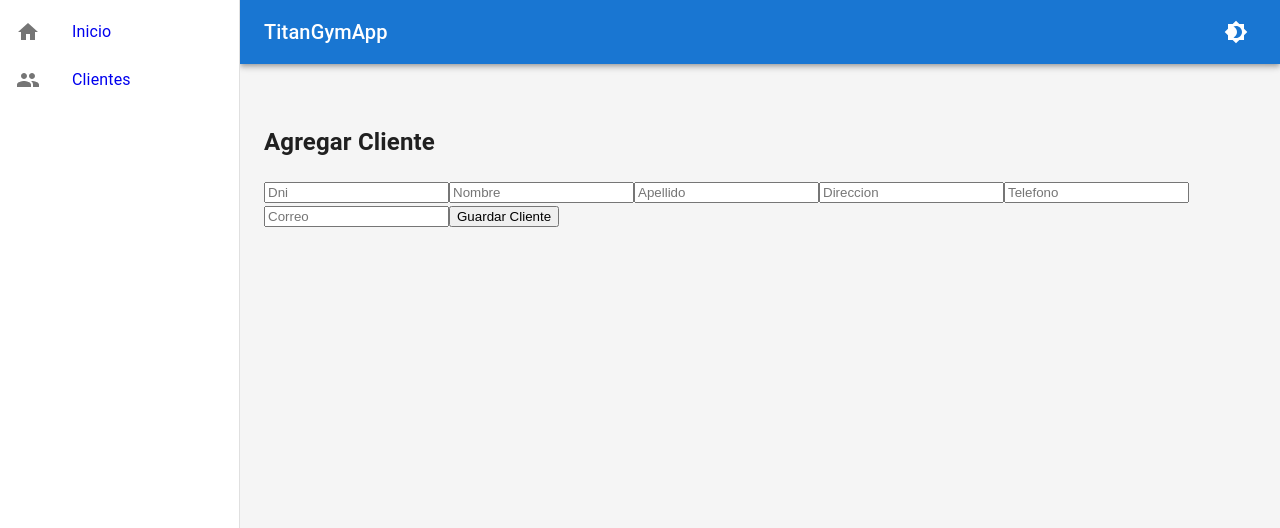
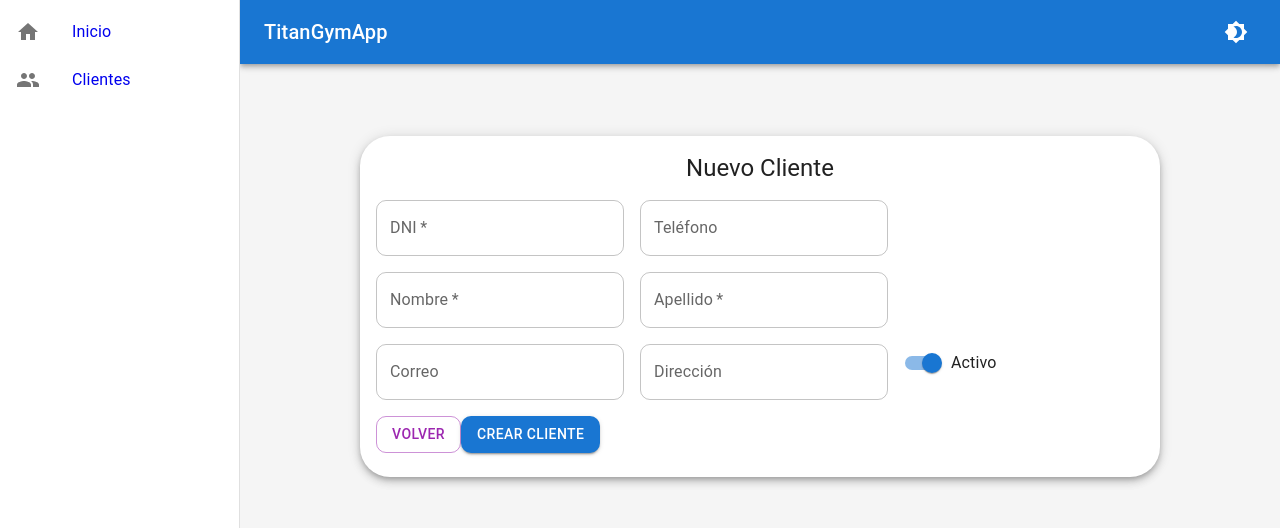
Before and after one commit to AntonioMelino/TitanGymApp, a React app in the folder frontend/: page /clientes/nuevo in a window 1280 px wide. Shown: the top 528 px of the page. Built offline with nearby package versions, Linux system fonts and the light colour scheme; the HTML template or start-up script is replaced by a standard one.

Commit message:
style(frontend): improve visual design of client creation form
style(frontend): improve visual design of client creation form

- Enhance layout and spacing of input fields.
- Adjust colors and typography for better readability.
- Improve button alignment and form responsiveness.

```diff
--- a/frontend/src/features/clientes/ClienteForm.jsx
+++ b/frontend/src/features/clientes/ClienteForm.jsx
@@ -1,96 +1,201 @@
-import { useState } from "react";
+import React, { useEffect, useState } from "react";
+import {
+  Box,
+  Button,
+  Card,
+  CardContent,
+  Grid,
+  TextField,
+  Typography,
+  Switch,
+  FormControlLabel,
+  Stack,
+  Alert,
+} from "@mui/material";
+import { useNavigate, useParams } from "react-router-dom";
+import axios from "axios";
 
-function ClienteForm() {
-  const [formData, setFormData] = useState({
+const ClienteForm = () => {
+  const { id } = useParams();
+  const navigate = useNavigate();
+  const apiUrl = "http://localhost:5000/api/clientes";
+
+  const [cliente, setCliente] = useState({
     dni: "",
     nombre: "",
     apellido: "",
     direccion: "",
     telefono: "",
     correo: "",
+    activo: true,
   });
 
-  const [mensaje, setMensaje] = useState("");
+  const [mensaje, setMensaje] = useState(null);
+  const [error, setError] = useState(null);
+
+  // Si hay ID, cargar cliente existente
+  useEffect(() => {
+    const fetchCliente = async () => {
+      if (!id) return;
+      try {
+        const response = await axios.get(`${apiUrl}/${id}`);
+        setCliente(response.data);
+      } catch (err) {
+        console.error(err);
+        setError("Error al cargar los datos del cliente");
+      }
+    };
+    fetchCliente();
+  }, [id]);
 
   const handleChange = (e) => {
-    setFormData({
-      ...formData,
-      [e.target.name]: e.target.value,
+    const { name, value, type, checked } = e.target;
+    setCliente({
+      ...cliente,
+      [name]: type === "checkbox" ? checked : value,
     });
   };
 
   const handleSubmit = async (e) => {
     e.preventDefault();
-
-    const nuevoCliente = {
-      dni: parseInt(formData.dni),
-      nombre: formData.nombre,
-      apellido: formData.apellido,
-      direccion: formData.direccion,
-      telefono: formData.telefono,
-      correo: formData.correo,
-      fecha_Alta: new Date().toISOString(),
-      activo: true,
-    };
+    setError(null);
+    setMensaje(null);
 
     try {
-      const response = await fetch("http://localhost:5000/api/clientes", {
-        method: "POST",
-        headers: {
-          "Content-Type": "application/json",
-        },
-        body: JSON.stringify(nuevoCliente),
-      });
+      if (id) {
+        await axios.put(`${apiUrl}/${id}`, cliente);
+        setMensaje("Cliente actualizado correctamente ✅");
+      } else {
+        await axios.post(apiUrl, { ...cliente, fecha_Alta: new Date() });
+        setMensaje("Cliente creado correctamente ✅");
+      }
 
-      if (response.ok) {
-        setMensaje("✅ Cliente agregado correctamente");
-        setFormData({
-          dni: "",
-          nombre: "",
-          apellido: "",
-          direccion: "",
-          telefono: "",
-          correo: "",
-        });
-      } else {
-        const error = await response.text();
-        setMensaje("❌ Error: " + error);
-      }
-    } catch (error) {
-      setMensaje("⚠️ Error de conexión con el servidor");
+      setTimeout(() => navigate("/clientes"), 1500);
+    } catch (err) {
+      setError(
+        "Error al guardar los datos. Verifica la conexión o los campos."
+      );
     }
   };
 
   return (
-    <div className="p-4 bg-gray-100 rounded-lg max-w-md mx-auto mt-6 shadow">
-      <h2 className="text-xl font-bold mb-4 text-center">Agregar Cliente</h2>
-      <form onSubmit={handleSubmit} className="space-y-3">
-        {["dni", "nombre", "apellido", "direccion", "telefono", "correo"].map(
-          (campo) => (
-            <input
-              key={campo}
-              type={campo === "dni" ? "number" : "text"}
-              name={campo}
-              value={formData[campo]}
-              onChange={handleChange}
-              placeholder={campo.charAt(0).toUpperCase() + campo.slice(1)}
-              className="w-full border border-gray-300 rounded-lg p-2 focus:ring-2 focus:ring-blue-400"
-              required
-            />
-          )
-        )}
+    <Box sx={{ display: "flex", justifyContent: "center", mt: 4 }}>
+      <Card sx={{ width: 800, boxShadow: 5, borderRadius: 3 }}>
+        <CardContent>
+          <Typography variant="h5" gutterBottom align="center">
+            {id ? "Editar Cliente" : "Nuevo Cliente"}
+          </Typography>
 
-        <button
-          type="submit"
-          className="w-full bg-blue-600 text-white p-2 rounded-lg hover:bg-blue-700 transition"
-        >
-          Guardar Cliente
-        </button>
-      </form>
+          <Box component="form" onSubmit={handleSubmit} sx={{ mt: 2 }}>
+            <Grid container spacing={2}>
+              <Grid item xs={12} sm={6}>
+                <TextField
+                  fullWidth
+                  label="DNI"
+                  name="dni"
+                  value={cliente.dni}
+                  onChange={handleChange}
+                  required
+                />
+              </Grid>
+              <Grid item xs={12} sm={6}>
+                <TextField
+                  fullWidth
+                  label="Teléfono"
+                  name="telefono"
+                  value={cliente.telefono}
+                  onChange={handleChange}
+                />
+              </Grid>
 
-      {mensaje && <p className="mt-4 text-center">{mensaje}</p>}
-    </div>
+              <Grid item xs={12} sm={6}>
+                <TextField
+                  fullWidth
+                  label="Nombre"
+                  name="nombre"
+                  value={cliente.nombre}
+                  onChange={handleChange}
+                  required
+                />
+              </Grid>
+              <Grid item xs={12} sm={6}>
+                <TextField
+                  fullWidth
+                  label="Apellido"
+                  name="apellido"
+                  value={cliente.apellido}
+                  onChange={handleChange}
+                  required
+                />
+              </Grid>
+
+              <Grid item xs={12} sm={6}>
+                <TextField
+                  fullWidth
+                  label="Correo"
+                  name="correo"
+                  value={cliente.correo}
+                  onChange={handleChange}
+                  type="email"
+                />
+              </Grid>
+              <Grid item xs={12} sm={6}>
+                <TextField
+                  fullWidth
+                  label="Dirección"
+                  name="direccion"
+                  value={cliente.direccion}
+                  onChange={handleChange}
+                />
+              </Grid>
+
+              <Grid item xs={12}>
+                <FormControlLabel
+                  control={
+                    <Switch
+                      checked={cliente.activo}
+                      onChange={(e) =>
+                        setCliente({ ...cliente, activo: e.target.checked })
+                      }
+                      name="activo"
+                      color="primary"
+                    />
+                  }
+                  label={cliente.activo ? "Activo" : "Inactivo"}
+                />
+              </Grid>
+
+              <Grid item xs={12}>
+                <Stack direction="row" justifyContent="space-between">
+                  <Button
+                    variant="outlined"
+                    color="secondary"
+                    onClick={() => navigate("/clientes")}
+                  >
+                    Volver
+                  </Button>
+                  <Button variant="contained" color="primary" type="submit">
+                    {id ? "Guardar Cambios" : "Crear Cliente"}
+                  </Button>
+                </Stack>
+              </Grid>
+            </Grid>
+          </Box>
+
+          {mensaje && (
+            <Alert severity="success" sx={{ mt: 2 }}>
+              {mensaje}
+            </Alert>
+          )}
+          {error && (
+            <Alert severity="error" sx={{ mt: 2 }}>
+              {error}
+            </Alert>
+          )}
+        </CardContent>
+      </Card>
+    </Box>
   );
-}
+};
 
 export default ClienteForm;
```
